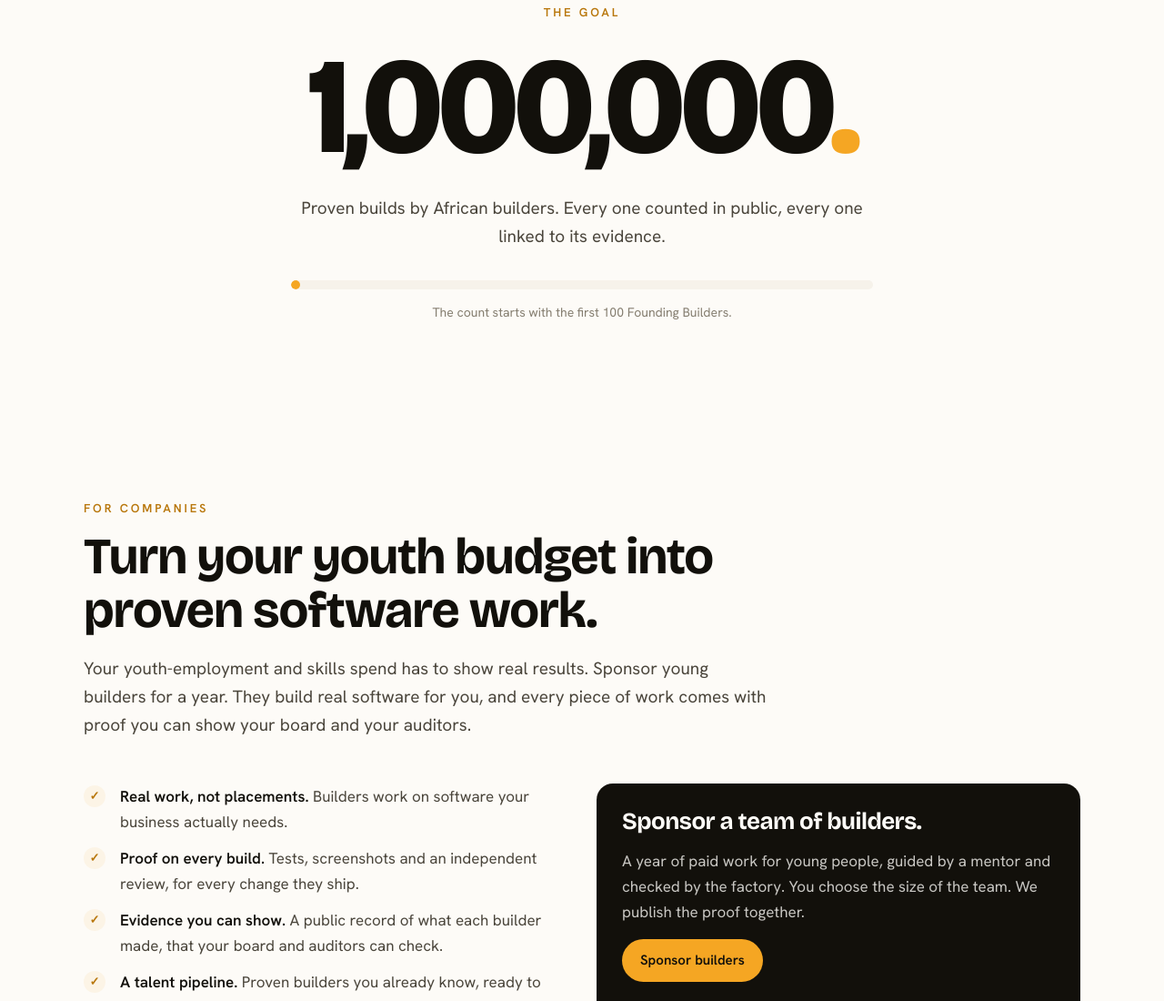
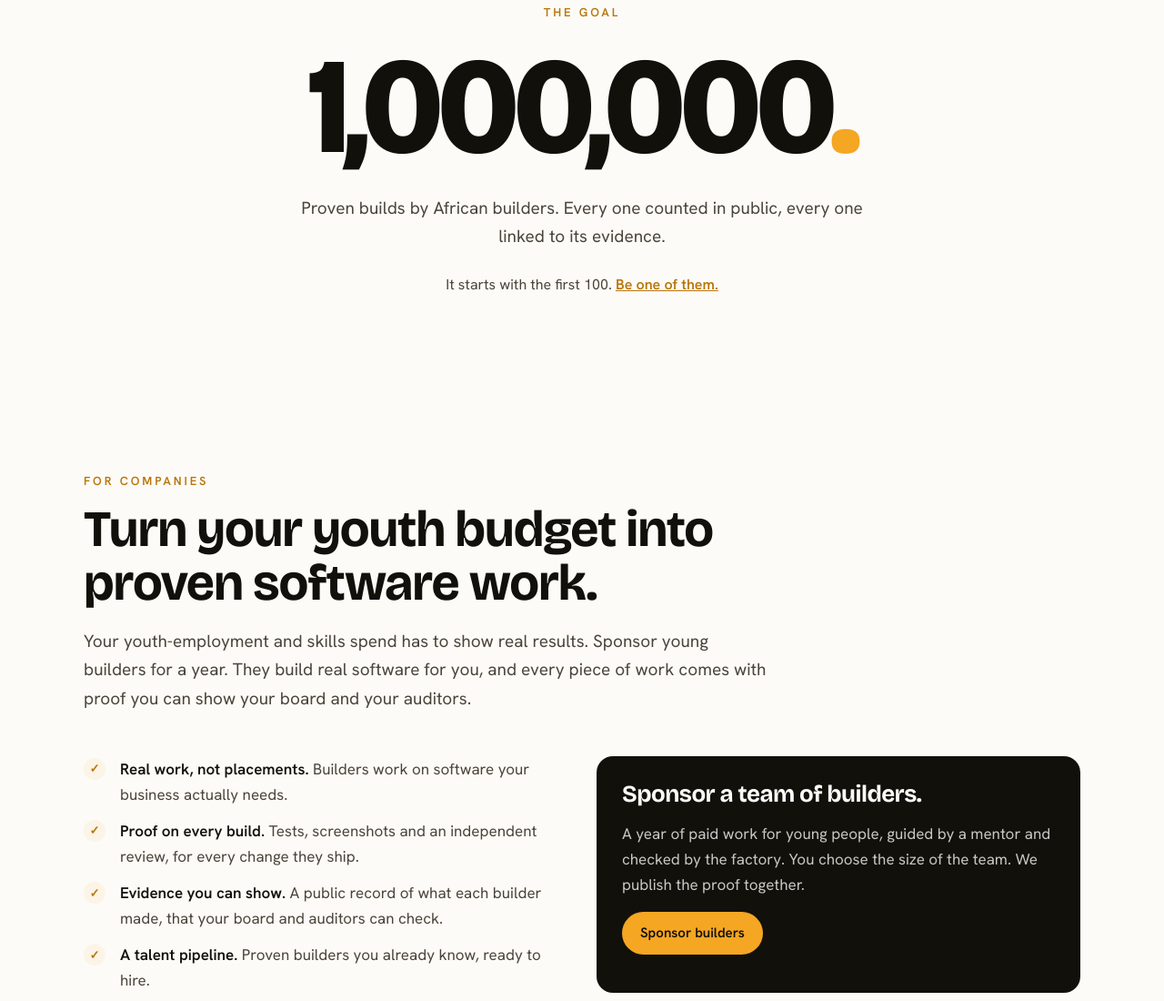
Before and after one commit to LovelyPandaGuy/factory, a plain HTML site: page site/index.html in a window 1280 px wide. Shown: the part 5525-6625 px from the top of the page at 91% size. Drawn offline with nearby package versions, Linux system fonts and the light colour scheme.

Commit message:
The goal without an empty progress bar: an invitation instead
Co-Authored-By: Claude Opus 5.5 <noreply@anthropic.com>

```diff
--- a/site/index.html
+++ b/site/index.html
@@ -128,7 +128,8 @@
   .goal p { color: var(--ink-soft); font-size: 19px; max-width: 640px; margin: 20px auto 0; }
   .bar { max-width: 640px; height: 10px; background: var(--sunk); border-radius: 999px; margin: 32px auto 10px; overflow: hidden; }
   .bar i { display: block; width: 0.6%; min-width: 10px; height: 100%; background: var(--gold); border-radius: 999px; }
-  .goal small { color: var(--ink-faint); font-size: 14px; }
+  .goal small { display: block; margin-top: 24px; color: var(--ink-soft); font-size: 16px; }
+  .goal small a { color: var(--gold-deep); font-weight: 600; }
 
   /* Founding */
   .founding { display: grid; gap: 32px; margin-top: 48px; }
@@ -329,8 +330,7 @@
     <div class="eyebrow">The goal</div>
     <div class="big">1,000,000<span>.</span></div>
     <p>Proven builds by African builders. Every one counted in public, every one linked to its evidence.</p>
-    <div class="bar" aria-hidden="true"><i></i></div>
-    <small>The count starts with the first 100 Founding Builders.</small>
+    <small>It starts with the first 100. <a href="#founding">Be one of them.</a></small>
   </div>
 </section>
 
```
